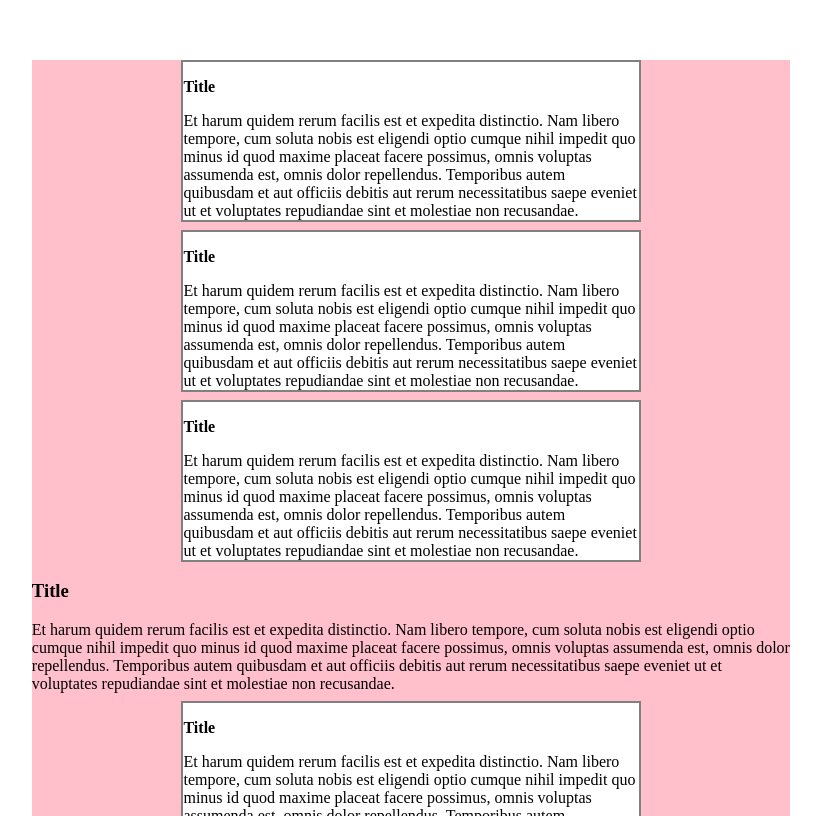
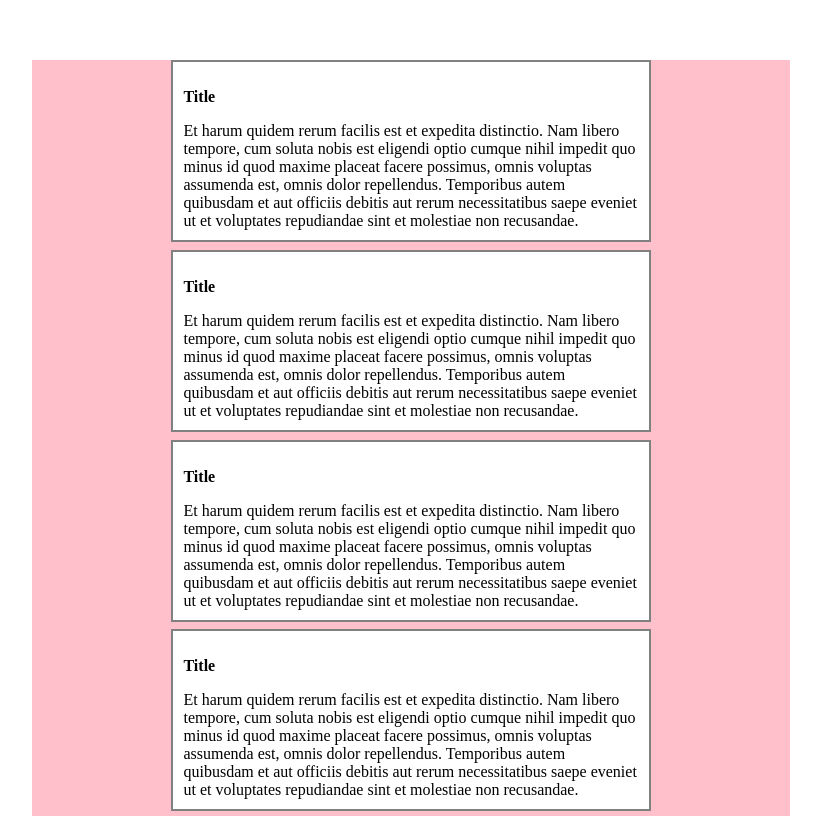
Before and after one commit to ajohnson1070/ACA_web101_Anthony_Johnson, a plain HTML site: page src/blog/blog.html in a window 1280 px wide. Shown: the part 103-919 px from the top of the page, without its empty margins (229-1050 px from the left). Drawn offline with Linux system fonts and the light colour scheme.

Commit message:
updated the style file regarding border

```diff
--- a/src/blog/blog.html
+++ b/src/blog/blog.html
@@ -21,6 +21,7 @@
              <article>
                  <h3>Title</h3>Et harum quidem rerum facilis est et expedita distinctio. Nam libero tempore, cum soluta nobis est eligendi optio cumque nihil impedit quo minus id quod maxime placeat facere possimus, omnis voluptas assumenda est, omnis dolor repellendus. Temporibus autem quibusdam et aut officiis debitis aut rerum necessitatibus saepe eveniet ut et voluptates repudiandae sint et molestiae non recusandae.
              </article>
+             <article>
                   <h3>Title</h3>Et harum quidem rerum facilis est et expedita distinctio. Nam libero tempore, cum soluta nobis est eligendi optio cumque nihil impedit quo minus id quod maxime placeat facere possimus, omnis voluptas assumenda est, omnis dolor repellendus. Temporibus autem quibusdam et aut officiis debitis aut rerum necessitatibus saepe eveniet ut et voluptates repudiandae sint et molestiae non recusandae.
               </article>
               <article>
--- a/src/blog/blog.style.css
+++ b/src/blog/blog.style.css
@@ -15,6 +15,7 @@ main {
 
 article {
     margin: 1% auto;
+    padding: 10px;
     border: 2px solid grey;
     width: 60%;
     background: white;
```
